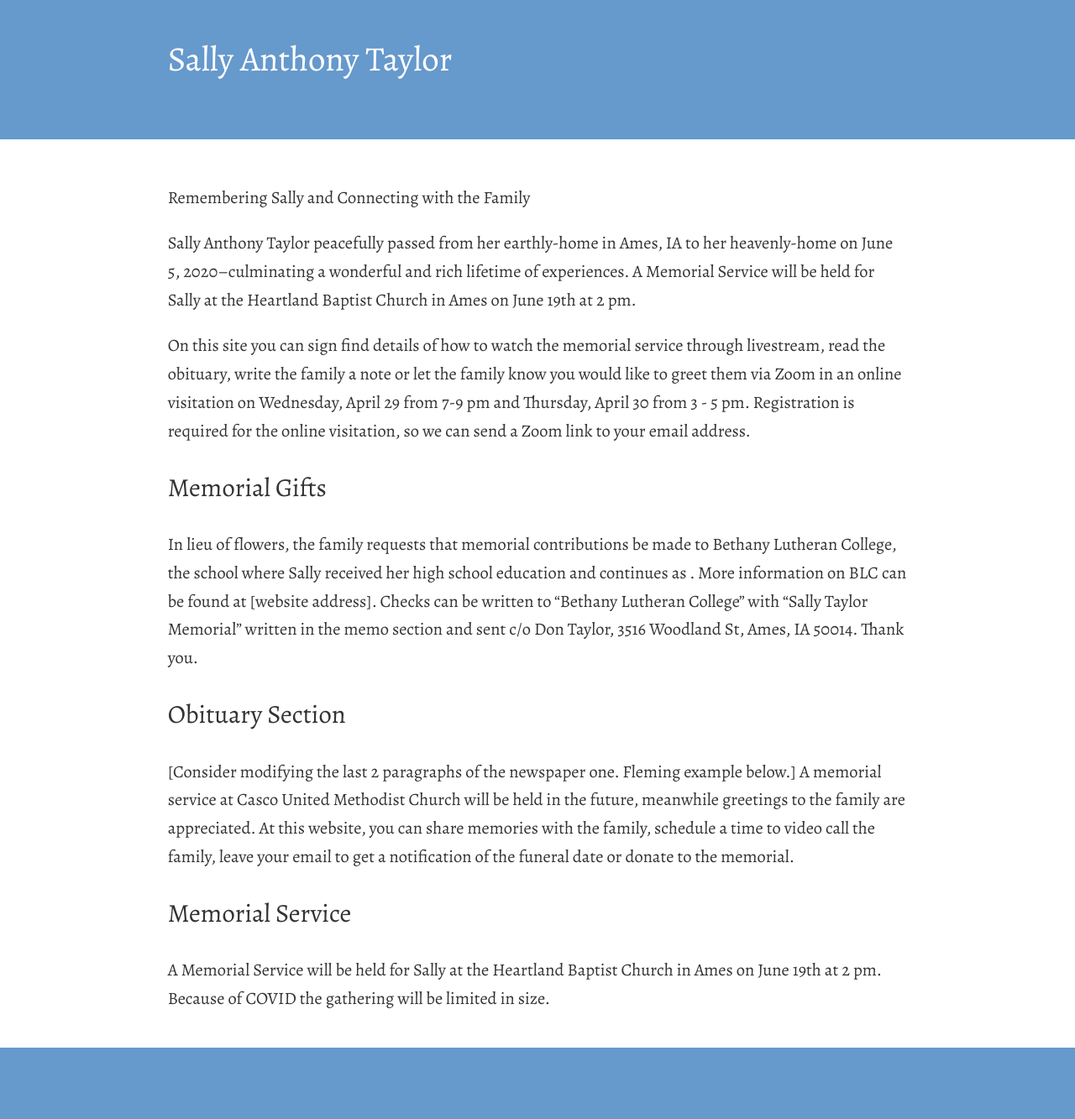
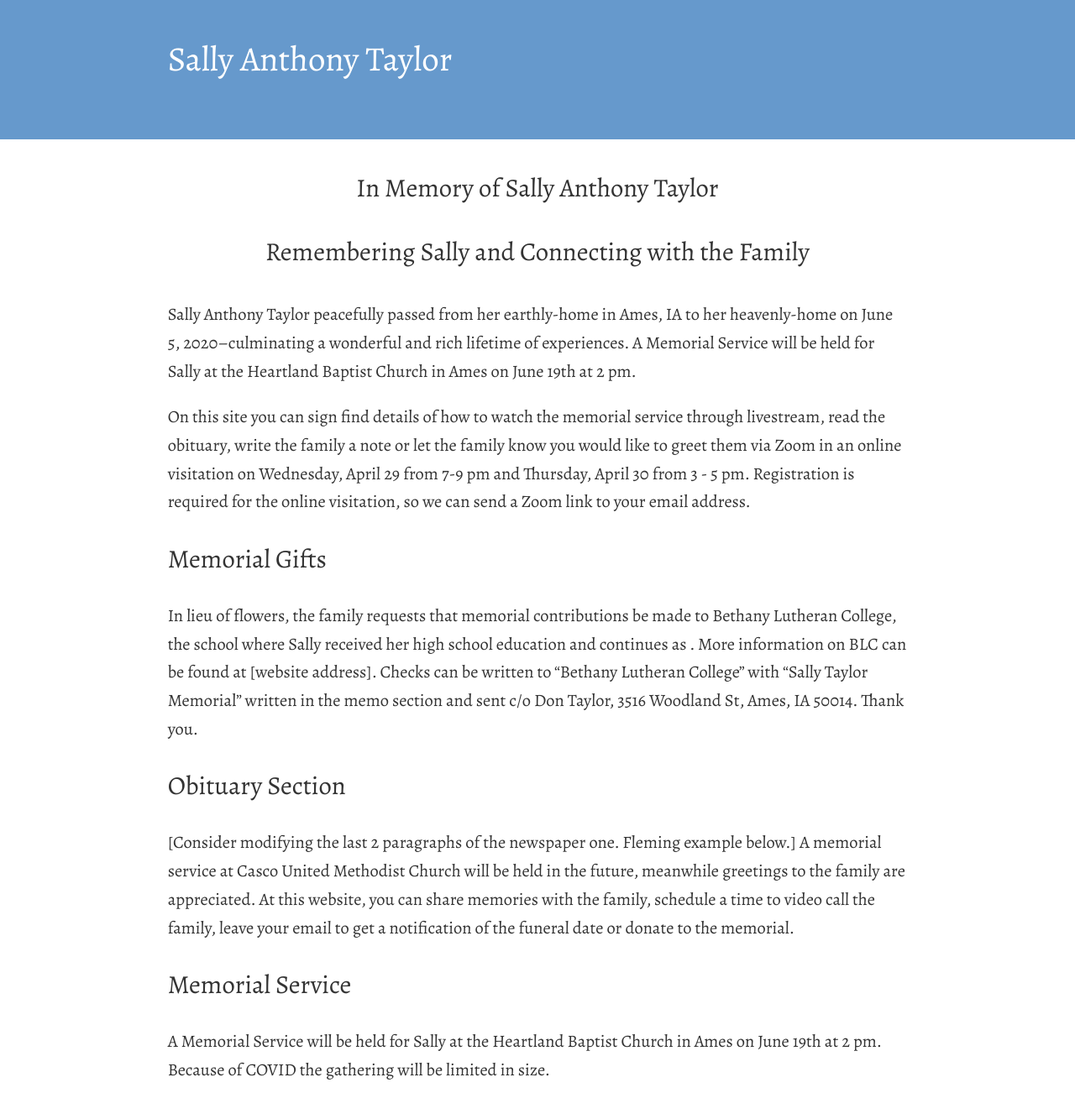
Before and after one commit to tsteward/www.sallyanthonytaylor.com, a Jekyll site: the page built from index.md, in a window 1280 px wide. Shown: the whole page at 84% size. Built offline with Jekyll 4.4.1, drawn with Linux system fonts in a browser that asks for light colours; before the commit the page ends 1248 px from its top, so only the background shows below that; part of the change alters nothing that is shown.

Commit message:
subtitle

```diff
--- a/_layouts/default.html
+++ b/_layouts/default.html
@@ -6,6 +6,7 @@ layout: blank
     <header>
       {% if page.notitle != 'true' %}
       <h1><a href="{{ page.url | prepend: site.baseurl }}">{{ page.title }}</a></h1>
+      {% if page.subtitle %}<h2>{{ page.subtitle }}</h2>{% endif %}
       {% endif %}
       <time datetime="{{ page.date | date_to_xmlschema }}">{{ page.date | date: "%B %-d, %Y" }}</time>
     </header>
--- a/index.md
+++ b/index.md
@@ -1,9 +1,7 @@
 ---
 title: "In Memory of Sally Anthony Taylor"
-notitle: "true"
+subtitle: "Remembering Sally and Connecting with the Family"
 ---
-
-Remembering Sally and Connecting with the Family
 
 Sally Anthony Taylor peacefully passed from her earthly-home in Ames, IA to her heavenly-home on June 5, 2020--culminating a wonderful and rich lifetime of experiences.  A Memorial Service will be held for Sally at the Heartland Baptist Church in Ames on June 19th at 2 pm.
 
```
